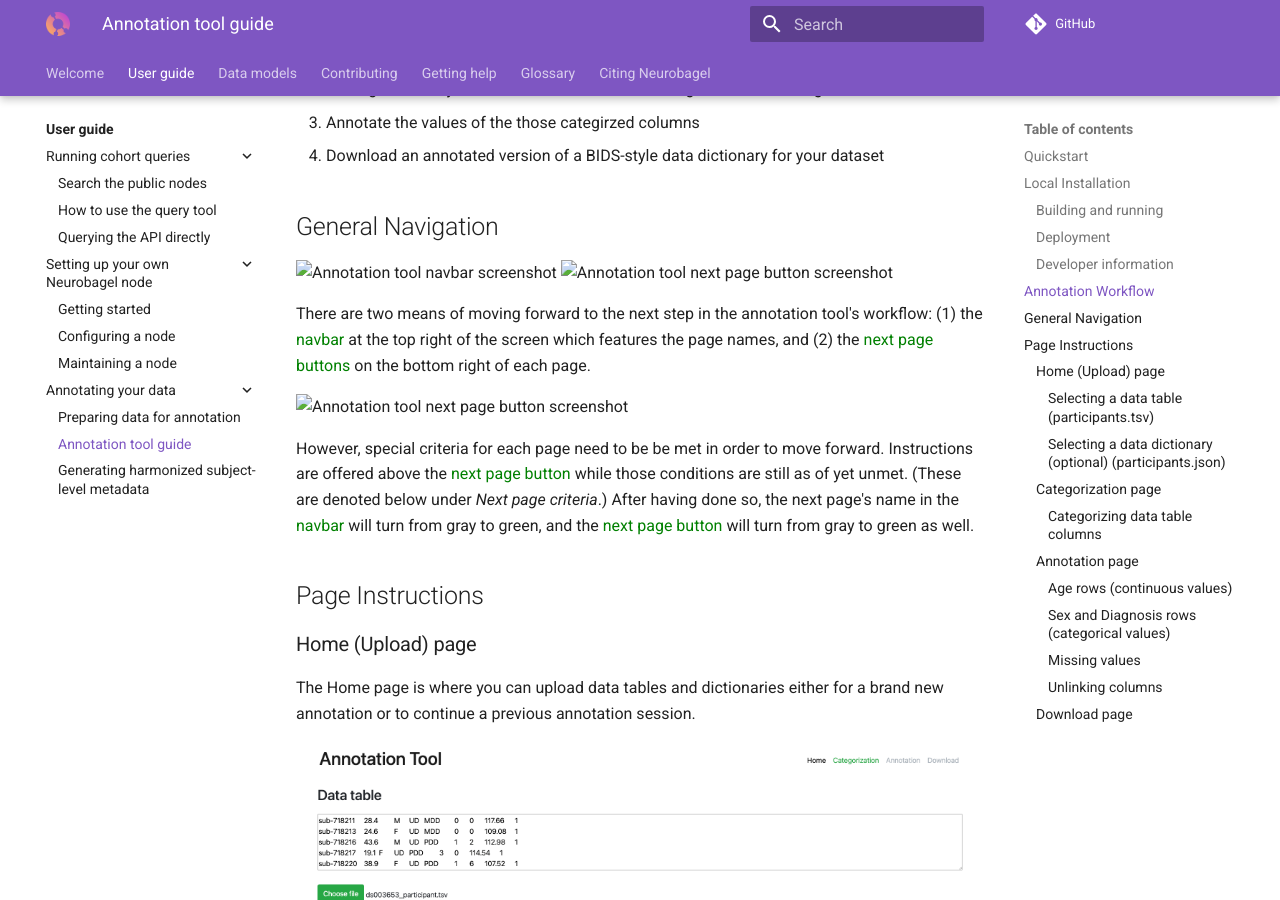
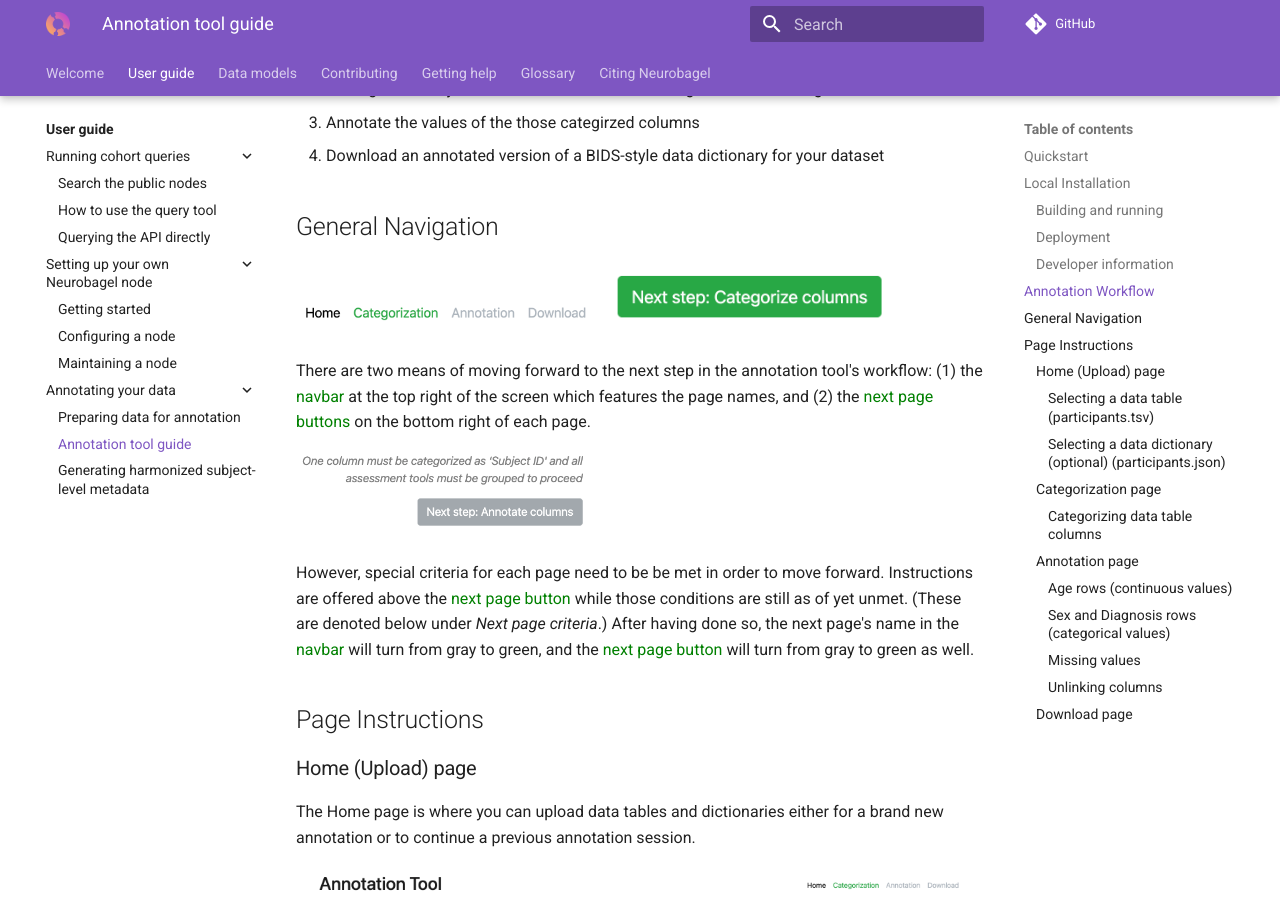
Before and after one commit to neurobagel/documentation, an MkDocs documentation site: the page built from docs/user_guide/annotation_tool.md, in a window 1280 px wide and 900 px high, scrolled down 1429 px. Built offline with MkDocs 1.6.1 and Material for MkDocs 9.7.7, drawn with Linux system fonts in a browser that asks for light colours; emoji names are drawn with the system emoji font; comment, search, counter and statistics services are not loaded.

Commit message:
fix HTML relative paths to images

```diff
--- a/docs/user_guide/annotation_tool.md
+++ b/docs/user_guide/annotation_tool.md
@@ -61,12 +61,12 @@ A good way to manage different node versions is to use the [node version manager
 <!--
 NOTE: Raw HTML is used for this set of images as in the README to restrict screenshot size, but mkdocs doesn't play well with the relative path links (see https://github.com/mkdocs/mkdocs/issues/991), so the paths have been modified to start with `../` instead of `./` so mkdocs can find the right files.
 -->
-<img width="300" src="../imgs/annotate/readme_navbar.png" alt="Annotation tool navbar screenshot">
-<img width="300" src="../imgs/annotate/readme_nextpage_button.png" alt="Annotation tool next page button screenshot">
+<img width="300" src="../../imgs/annotate/readme_navbar.png" alt="Annotation tool navbar screenshot">
+<img width="300" src="../../imgs/annotate/readme_nextpage_button.png" alt="Annotation tool next page button screenshot">
 
 There are two means of moving forward to the next step in the annotation tool's workflow: (1) the <span style="color:green;">navbar</span> at the top right of the screen which features the page names, and (2) the <span style="color:green;">next page buttons</span> on the bottom right of each page.
 
-<img width="300" src="../imgs/annotate/readme_nextpage_instructions.png" alt="Annotation tool next page button screenshot">
+<img width="300" src="../../imgs/annotate/readme_nextpage_instructions.png" alt="Annotation tool next page button screenshot">
 
 However, special criteria for each page need to be be met in order to move forward. Instructions are offered above the <span style="color:green;">next page button</span> while those conditions are still as of yet unmet. (These are denoted below under _Next page criteria_.) After having done so, the next page's name in the <span style="color:green;">navbar</span> will turn from gray to green, and the <span style="color:green;">next page button</span> will turn from gray to green as well.
 
```
